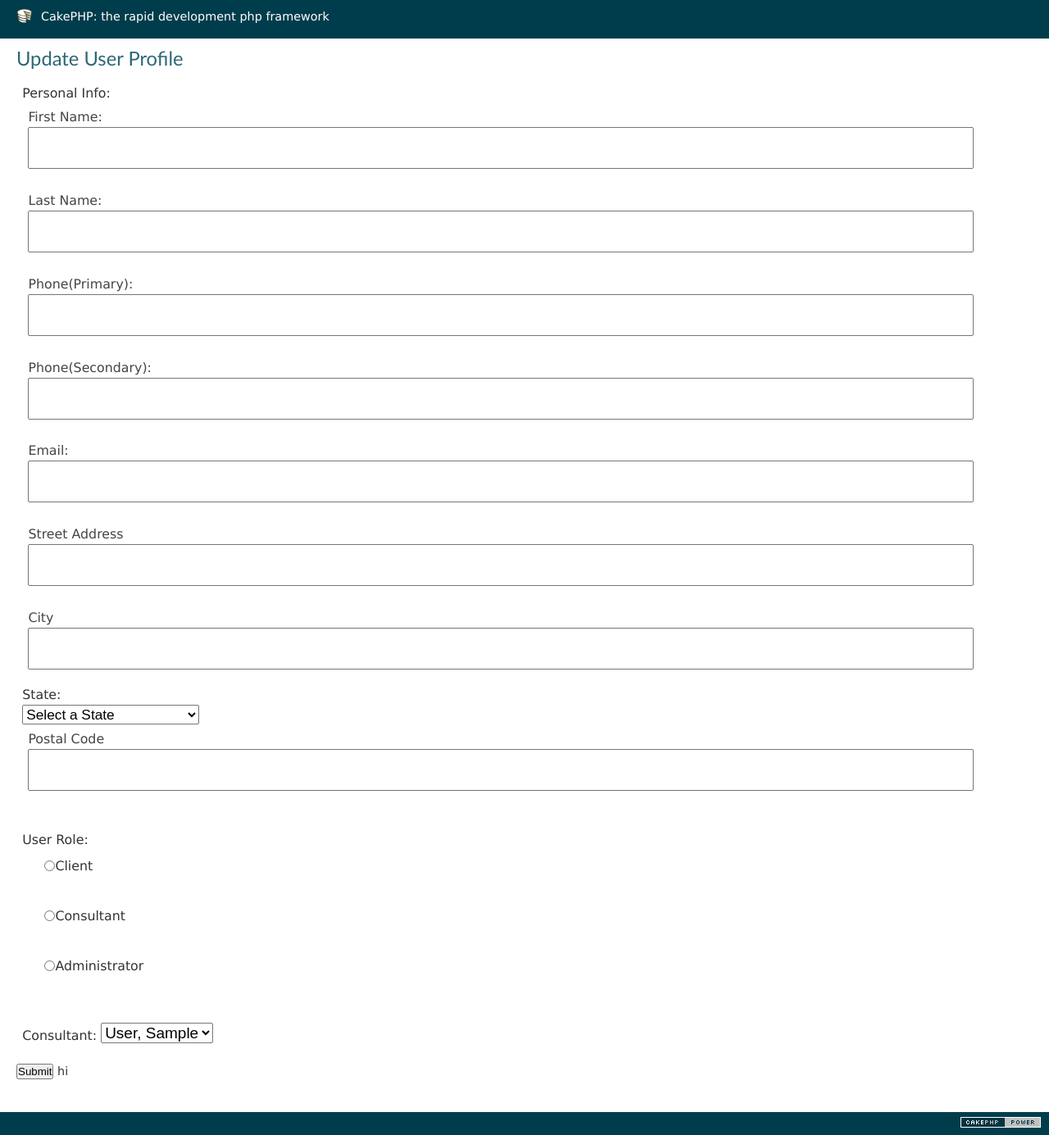
After one commit to kimburrows19/nutrition-exercise, a CakePHP app: the page made by app/View/Horton/Admin/updateUser.ctp in a window 1280 px wide. The commit adds this page. Shown: the whole page at 82% size. Run offline with PHP 8.4 and a stand-in for CakePHP, Linux system fonts and the light colour scheme; the template is opened without the code that fills it: most values are stand-ins (such as "Sample title", 1, 10 or a date in 2020); form fields are guessed from the names that the template uses; data that the repository does not hold is empty; some libraries are stand-ins or nearby versions.

Commit message:
update user works,it saves the users updated info in the db

```diff
--- a/app/Config/core.php
+++ b/app/Config/core.php
@@ -155,7 +155,7 @@
  * Turn off all caching application-wide.
  *
  */
-	//Configure::write('Cache.disable', true);
+	Configure::write('Cache.disable', true);
 
 /**
  * Enable cache checking.
--- a/app/Controller/LoginHubController.php
+++ b/app/Controller/LoginHubController.php
@@ -1,12 +1,11 @@
 <?php
 
 class LoginHubController extends AppController {
-	/**
- * This controller's model is users
- */
+
 	public $uses = array('User');
 
 	function login(){
+		$this->autoRender = false;//sets the controller to have no view.
 		$entered_email = $this->request->data['email_address'];
 		$entered_pw =  $this->request->data['login_pw'];
 
--- a/app/Model/User.php
+++ b/app/Model/User.php
@@ -36,7 +36,9 @@ class User extends  AppModel{
 
 	function getClients($consultant_id){
 		$sql = "SELECT * from users where consultant_id = '{$consultant_id}'";
-		$rst = $this->query($sql);
-		return  $rst;
+		return $this->find('all',array('fields'=>array('id','last_name','first_name','phone_primary','email_address'), 'conditions'=>array('consultant_id'=>$consultant_id)));
+	}
+	function getClientPrograms($admin_id){
+
 	}
 }
--- /dev/null
+++ b/app/View/Elements/states_dropdown.ctp
@@ -0,0 +1,60 @@
+
+<select class="form-control" name="address[state]" required="">
+	  <option value="">Select a State</option>
+		<option value="Alabama" <?php echo ($state && $state=="Alabama")?'selected="selected"':''?>>Alabama</option>
+		<option value="Alaska" <?php echo ($state && $state=="Alaska")?'selected="selected"':''?>>Alaska</option>
+		<option value="Arizona" <?php echo ($state && $state=="Arizona")?'selected="selected"':''?>>Arizona</option>
+		<option value="Arkansas" <?php echo ($state && $state=="Arkansas")?'selected="selected"':''?>>Arkansas</option>
+		<option value="California" <?php echo ($state && $state=="California")?'selected="selected"':''?>>California</option>
+		<option value="Colorado" <?php echo ($state && $state=="Colorado")?'selected="selected"':''?>>Colorado</option>
+		<option value="Connecticut" <?php echo ($state && $state=="Connecticut")?'selected="selected"':''?>>Connecticut</option>
+		<option value="Deleware" <?php echo ($state && $state=="Deleware")?'selected="selected"':''?>>Delaware</option>
+		<option value="Floria" <?php echo ($state && $state=="Floria")?'selected="selected"':''?>>Florida</option>
+		<option value="Georgia" <?php echo ($state && $state=="Georgia")?'selected="selected"':''?>>Georgia</option>
+		<option value="Guam" <?php echo ($state && $state=="Guam")?'selected="selected"':''?>>Guam</option>
+		<option value="Hawaii" <?php echo ($state && $state=="Hawaii")?'selected="selected"':''?>>Hawaii</option>
+		<option value="Idaho" <?php echo ($state && $state=="Idaho")?'selected="selected"':''?>>Idaho</option>
+		<option value="Illinois" <?php echo ($state && $state=="Illinois")?'selected="selected"':''?>>Illinois</option>
+		<option value="Indiana" <?php echo ($state && $state=="Indiana")?'selected="selected"':''?>>Indiana</option>
+		<option value="Iowa" <?php echo ($state && $state=="Iowa")?'selected="selected"':''?>>Iowa</option>
+		<option value="Kansas" <?php echo ($state && $state=="Kansas")?'selected="selected"':''?>>Kansas</option>
+		<option value="Kentucky" <?php echo ($state && $state=="Kentucky")?'selected="selected"':''?>>Kentucky</option>
+		<option value="Louisiana" <?php echo ($state && $state=="Louisiana")?'selected="selected"':''?>>Louisiana</option>
+		<option value="Maine" <?php echo ($state && $state=="Maine")?'selected="selected"':''?>>Maine</option>
+		<option value="Marshall Islands" <?php echo ($state && $state=="Marshall")?'selected="selected"':''?>>Marshall Islands</option>
+		<option value="Maryland" <?php echo ($state && $state=="Maryland")?'selected="selected"':''?>>Maryland</option>
+		<option value="Massachusetts" <?php echo ($state && $state=="Massachusetts")?'selected="selected"':''?>>Massachusetts</option>
+		<option value="Michigan" <?php echo ($state && $state=="Michigan")?'selected="selected"':''?>>Michigan</option>
+		<option value="Minnesota" <?php echo ($state && $state=="Minnesota")?'selected="selected"':''?>>Minnesota</option>
+		<option value="Mississippi" <?php echo ($state && $state=="Mississippi")?'selected="selected"':''?>>Mississippi</option>
+		<option value="Missouri" <?php echo ($state && $state=="Missouri")?'selected="selected"':''?>>Missouri</option>
+		<option value="Montana" <?php echo ($state && $state=="Montana")?'selected="selected"':''?>>Montana</option>
+		<option value="Nebraska" <?php echo ($state && $state=="Nebraska")?'selected="selected"':''?>>Nebraska</option>
+		<option value="Nevada" <?php echo ($state && $state=="Nevada")?'selected="selected"':''?>>Nevada</option>
+		<option value="New Hampshire" <?php echo ($state && $state=="New Hampshire")?'selected="selected"':''?>>New Hampshire</option>
+		<option value="New Jersey" <?php echo ($state && $state=="New Jersey")?'selected="selected"':''?>>New Jersey</option>
+		<option value="New Mexico" <?php echo ($state && $state=="New Mexico")?'selected="selected"':''?>>New Mexico</option>
+		<option value="New York" <?php echo ($state && $state=="New York")?'selected="selected"':''?>>New York</option>
+		<option value="North Carolina" <?php echo ($state && $state=="North Carolina")?'selected="selected"':''?>>North Carolina</option>
+		<option value="North Dakota" <?php echo ($state && $state=="North Dakota")?'selected="selected"':''?>>North Dakota</option>
+		<option value="Northern Mariana Islands" <?php echo ($state && $state=="Northern Mariana Islands")?'selected="selected"':''?>>Northern Mariana Islands</option>
+		<option value="Ohio" <?php echo ($state && $state=="Ohio")?'selected="selected"':''?>>Ohio</option>
+		<option value="Oklahoma" <?php echo ($state && $state=="Oklahoma")?'selected="selected"':''?>>Oklahoma</option>
+		<option value="Oregon" <?php echo ($state && $state=="Oregon")?'selected="selected"':''?>>Oregon</option>
+		<option value="Palau" <?php echo ($state && $state=="Palau")?'selected="selected"':''?>>Palau</option>
+		<option value="Pennsylvania" <?php echo ($state && $state=="Pennsylvania")?'selected="selected"':''?>>Pennsylvania</option>
+		<option value="Puerto Rico" <?php echo ($state && $state=="Puerto Rico")?'selected="selected"':''?>>Puerto Rico</option>
+		<option value="Rode Island" <?php echo ($state && $state=="Rhode Island")?'selected="selected"':''?>>Rhode Island</option>
+		<option value="South Carolina" <?php echo ($state && $state=="South Carolina")?'selected="selected"':''?>>South Carolina</option>
+		<option value="South Dakota" <?php echo ($state && $state=="South Dakota")?'selected="selected"':''?>>South Dakota</option>
+		<option value="Tennessee" <?php echo ($state && $state=="Tennessee")?'selected="selected"':''?>>Tennessee</option>
+		<option value="Texas" <?php echo ($state && $state=="Texas")?'selected="selected"':''?>>Texas</option>
+		<option value="Utah" <?php echo ($state && $state=="Utah")?'selected="selected"':''?>>Utah</option>
+		<option value="Vermont" <?php echo ($state && $state=="Vermont")?'selected="selected"':''?>>Vermont</option>
+		<option value="Virgin Island" <?php echo ($state && $state=="Virgin Islands")?'selected="selected"':''?>>Virgin Islands</option>
+		<option value="Virgina" <?php echo ($state && $state=="Virginia")?'selected="selected"':''?>>Virginia</option>
+		<option value="Washington" <?php echo ($state && $state=="Washington")?'selected="selected"':''?>>Washington</option>
+		<option value="West Virginia" <?php echo ($state && $state=="West Virginia")?'selected="selected"':''?>>West Virginia</option>
+		<option value="Wisconsin" <?php echo ($state && $state=="Wisconsin")?'selected="selected"':''?>>Wisconsin</option>
+		<option value="Wyoming" <?php echo ($state && $state=="Wyoming")?'selected="selected"':''?>>Wyoming</option>
+	</select>
--- /dev/null
+++ b/app/View/Horton/Admin/updateUser.ctp
@@ -0,0 +1,68 @@
+<h3>Update User Profile</h3>
+
+<?php
+
+//echo $this->Form->create('update-user',array('class'=>'form', 'role'=>'form-group'));?>
+<form class="form" id="form-update-user" role="form-group">
+<input type="hidden" name="action" value="update_user"/>
+<input type="hidden" name="user[id]" value="<?php echo $User['User']['id']?>"/>
+<input type="hidden" name="address[id]" value="<?php echo $User['Address']['id']?>"/>
+<div class="form-group">
+<label>Personal Info:</label>
+<?php	echo $this->Form->input('first_name', array('label'=>'First Name: ', 'class'=>'form-control', 'name'=>'user[first_name]','value'=>$User['User']['first_name']));
+	echo $this->Form->input('last_name', array('label'=>'Last Name: ', 'class'=>'form-control', 'name'=>'user[last_name]','value'=>$User['User']['last_name']));
+	echo $this->Form->input('phone_primary', array('label'=>'Phone(Primary): ', 'class'=>'form-control','name'=>'user[phone_primary]','value'=>$User['User']['phone_primary']));
+	echo $this->Form->input('phone_secondary', array('label'=>'Phone(Secondary): ','class'=>'form-control', 'name'=>'user[phone_secondary]','value'=>$User['User']['phone_secondary']));
+	echo $this->Form->input('email', array('label'=>'Email: ', 'type'=>'email','class'=>'form-control', 'name'=>'user[email]','value'=>$User['User']['email_address']));
+	//role is a dropdown
+	//consultant dropdown?>
+
+<?php echo $this->Form->input('street', array('label'=>'Street Address', 'class'=>'form-control', 'name'=>'address[street]', 'value'=>$User['Address']['street']));
+    echo $this->Form->input('city', array('label'=>'City', 'class'=>'form-control', 'name'=>'address[city]', 'value'=>$User['Address']['city']));?>
+    <label>State: </label>
+    <?php
+	echo $this->element('states_dropdown',array('state'=>$User['Address']['state']));
+	echo $this->Form->input('postal-code', array('label'=>'Postal Code', 'class'=>'form-control', 'name'=>'address[postal_code]', 'value'=>$User['Address']['postal_code']));
+	?>
+	</div>
+	<div class="form-group">
+		<label>User Role:</label>
+	    <div class="radio">
+	  <label>
+	    <input type="radio" name="user[role_id]" id="optionClient" value="1" <?php if($User['Role']['id']=='1'){echo 'checked=true';} ?>>
+	    Client
+	  </label>
+	</div>
+	<div class="radio">
+	 <label>
+	    <input type="radio" name="user[role_id]" id="optionConsultant" value="2" <?php if($User['Role']['id']=='2'){echo 'checked=true';} ?>>
+	    Consultant
+	  </label>
+	 </div>
+	 <div class="radio">
+	   <label>
+	    <input type="radio" name="user[role_id]" id="optionAdmin" value="3" <?php if($User['Role']['id']=='3'){echo 'checked=true';} ?>>
+	    Administrator
+	  </label>
+	</div>
+	</div>
+	<div class='form-group'>
+		<label>
+			Consultant:
+			<select>
+			<?php
+				foreach ($Consultants as $c) {?>
+					<option <?php if($c['User']['id']==$User['User']['consultant_id']){echo 'selected=selected';}?> value='<?php echo $c['User']['id']; ?>'><?php echo $c['User']['last_name'].", ".$c['User']['first_name']; ?></option>
+			<?php	}
+			?>
+			</select>
+		</label>
+	</div>
+
+	<button class="btn btn-lg btn-primary btn-block btn-adduser" type="submit">Submit</button>
+
+<?php echo $this->Form->End();
+
+?>
+hi
+<?php echo $this->Html->script('admin/manageclients');?>
--- a/app/webroot/js/admin/manageclients.js
+++ b/app/webroot/js/admin/manageclients.js
@@ -24,6 +24,29 @@ $(document).ready(function(){
     //this is important if you don't use this the form will be submitted using normal POST:
     return false;
   });
+  $('#form-update-user').submit(function(){
+
+    var url="../manageClients";
+      var data = $(this).serialize();
+      $.ajax({
+          url: url,
+          type:"POST",
+          dataType:"json",
+          data:data,
+          cache:false,
+          success:function(jsondata){
+            if(jsondata!=='0'){
+            }
+            else{alert('An error has occured');}
+          }
+
+      });
+      return false;
+  });
+  $('.btn-edit-user').click(function(){
+      var id = $(this).val();
+      window.location.href="updateUserView/?id="+id; //cakephp already know what controller we are in so only need to specify action
+  });
 
 });
 
@@ -38,10 +61,10 @@ var str = "<table>"+
         "</tbody>"+
         "<tbody id='list_clients'>";
       $.each(data,function(index,val){
-        str+="<tr><td>"+ val['users']['first_name']+"</td>"+
-                  "<td>"+val['users']['last_name']+"</td>"+
-                  "<td>"+val['users']['phone_primary']+"</td>"+
-                  "<td>"+val['users']['email_address']+"</td>"+
+        str+="<tr><td>"+ val['User']['first_name']+"</td>"+
+                  "<td>"+val['User']['last_name']+"</td>"+
+                  "<td>"+val['User']['phone_primary']+"</td>"+
+                  "<td>"+val['User']['email_address']+"</td>"+
                   "</tr>";
       });
   str+="</tbody>"+
```
Also changed, not shown: app/Controller/AdminController.php (+34 -2 lines), app/View/Elements/list_clients.ctp (+12 -5 lines), app/View/Horton/Admin/manageclients.ctp (+2 -60 lines), app/webroot/css/horton.css (+9 -1 lines), app/webroot/css/bootstrap/bootstrap.css, app/webroot/css/fonts/glyphicons-halflings-regular.ttf (added), app/webroot/css/fonts/glyphicons-halflings-regular.woff (added), 2 other files.
